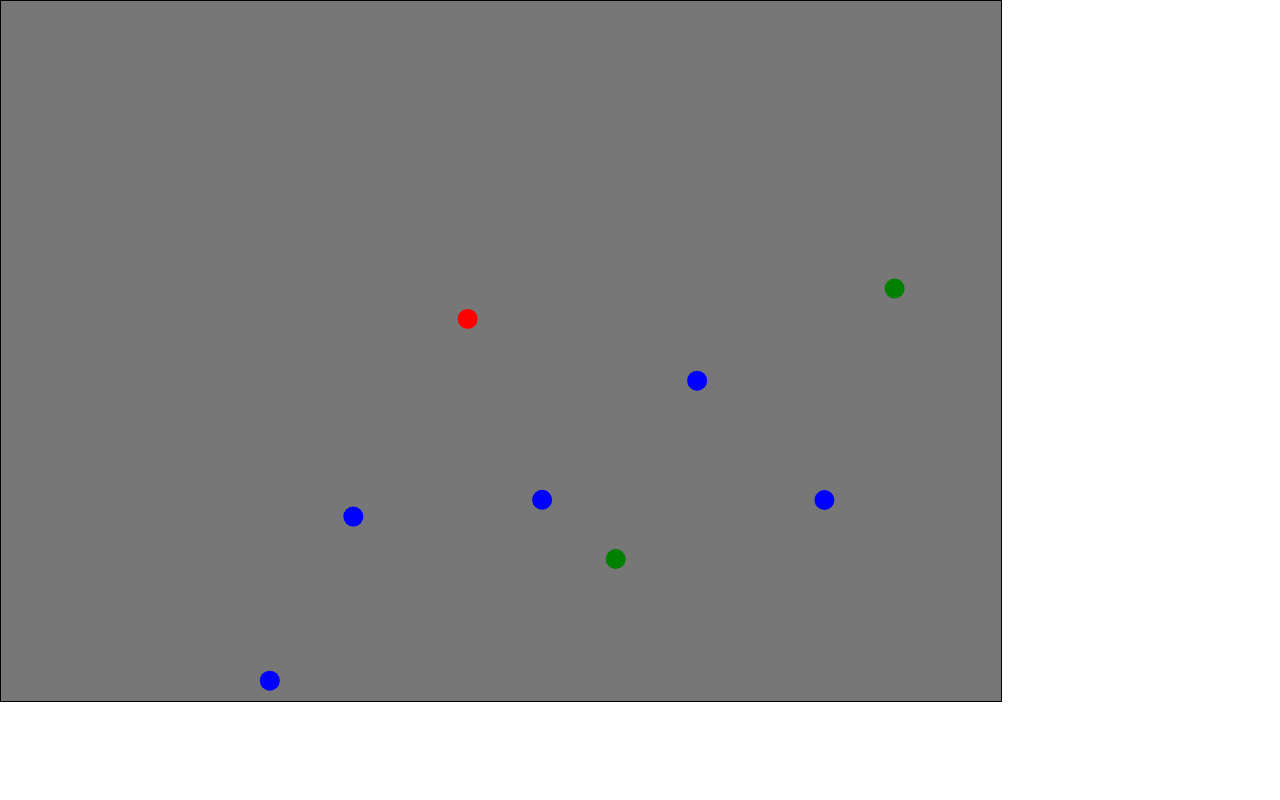
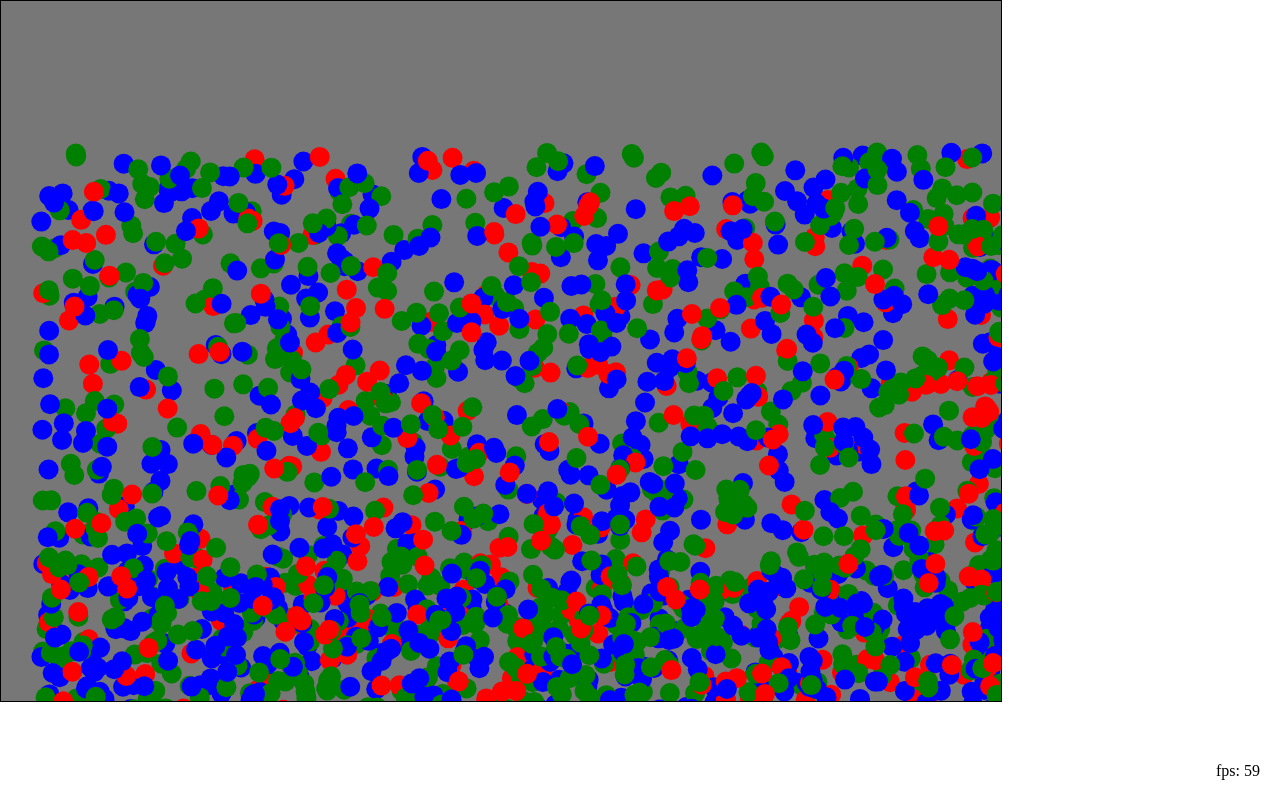
Before and after one commit to Alianshark/Particles-game-of-life, a plain HTML site: page index.html in a window 1280 px wide. Drawn offline with Linux system fonts and the light colour scheme.

Commit message:
Add fps counter, change maxParticles to 2000

```diff
--- a/app.js
+++ b/app.js
@@ -2,8 +2,12 @@
 
 const canvasWidth = 1000;
 const canvasHeight = 700;
-const maxParticles = 10;
+const maxParticles = 2000;
 const colors = ['red', 'green', 'blue'];
+
+const fpsDiv = document.querySelector('#fps');
+
+let framesPerSecond = 0;
 
 let particles = [];
 
@@ -38,7 +42,15 @@ canvas.height = canvasHeight;
 
 gameLoop();
 
+setInterval(measureFps, 1000);
+
+function measureFps() {
+    fpsDiv.innerHTML = 'fps: ' + framesPerSecond;
+    framesPerSecond = 0;
+}
+
 function gameLoop() {
+    framesPerSecond += 1;
     setTimeout(gameLoop, 1000/60);
 
     clearScreen();
--- a/index.html
+++ b/index.html
@@ -7,6 +7,7 @@
 </head>
 <body>
     <canvas></canvas>
+    <div id="fps">fps: -</div>
 </body>
 <script src="app.js"> </script>
 </html>
--- a/style.css
+++ b/style.css
@@ -6,3 +6,9 @@ canvas {
     border: solid 1px black;
 
 }
+
+#fps {
+    position: absolute;
+    bottom: 20px;
+    right: 20px;
+}
```
